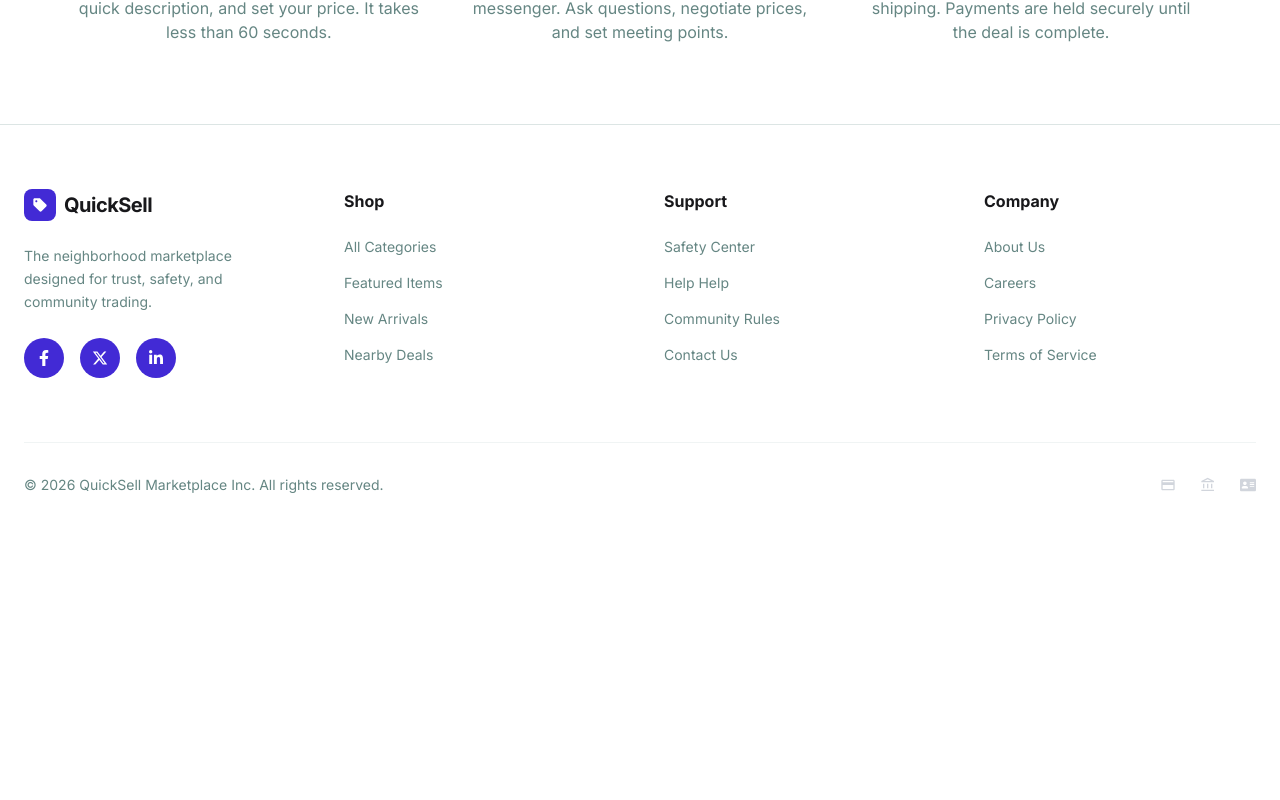
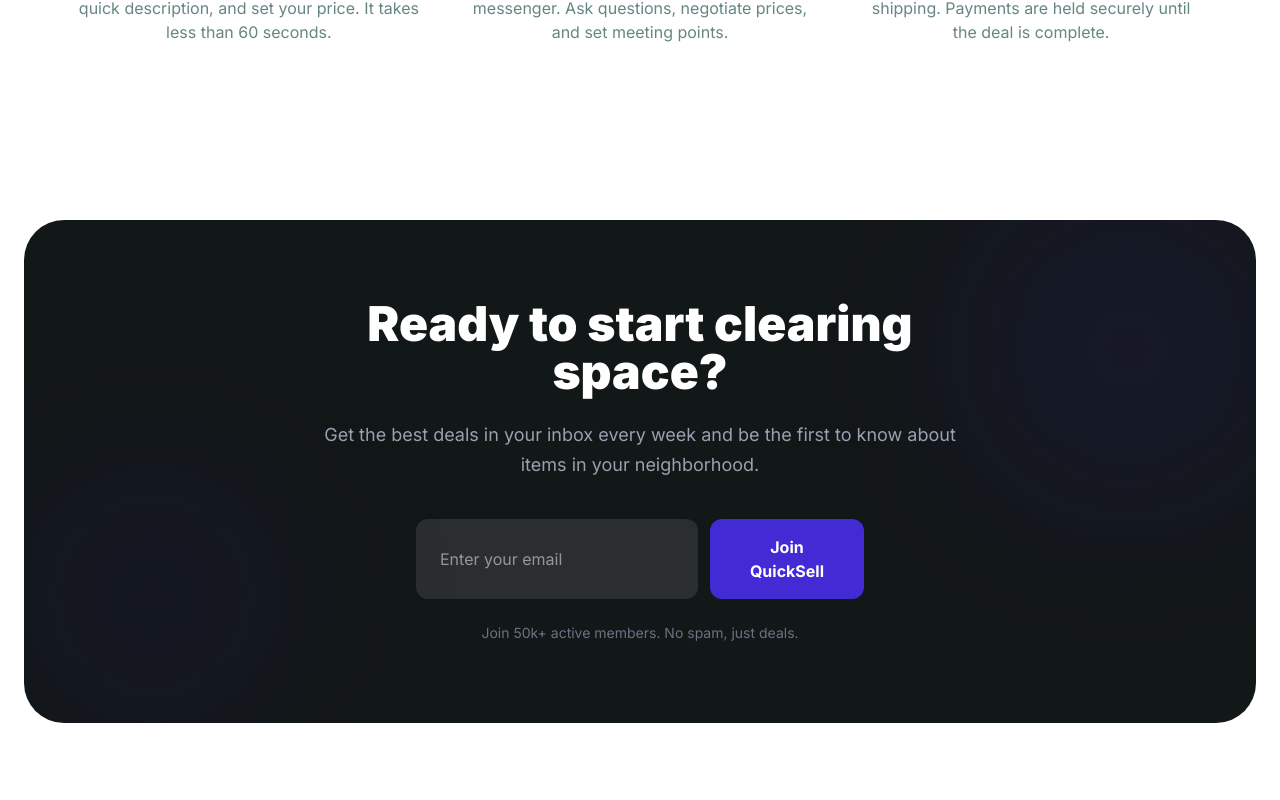
Before and after one commit to MdRehanAli/quick-sell, a Next.js app: page / in a window 1280 px wide. Shown: the part 2620-3420 px from the top of the page. Before the commit the page ends 3179 px from the top, so only its background shows below. Built offline with nearby package versions, Linux system fonts and the light colour scheme.

Commit message:
Added Newsletter

```diff
--- a/src/app/page.jsx
+++ b/src/app/page.jsx
@@ -1,6 +1,7 @@
 import Banner from "@/components/Banner";
 import Categories from "@/components/Categories";
 import Features from "@/components/Features";
+import Newsletter from "@/components/Newsletter";
 import Testimonials from "@/components/Testimonials";
 import Trade from "@/components/Trade";
 import Works from "@/components/Works";
@@ -15,6 +16,7 @@
       <Trade></Trade>
       <Testimonials></Testimonials>
       <Works></Works>
+      <Newsletter></Newsletter>
     </div>
   );
 }
--- /dev/null
+++ b/src/components/Newsletter.jsx
@@ -0,0 +1,31 @@
+import React from 'react';
+
+const Newsletter = () => {
+    return (
+        <section className="max-w-7xl mx-auto px-6 py-24">
+            <div className="bg-[#121717] text-white rounded-[2.5rem] p-12 lg:p-20 text-center relative overflow-hidden">
+                <div className="absolute top-0 right-0 w-64 h-64 bg-primary/20 blur-[120px] rounded-full"></div>
+                <div className="absolute bottom-0 left-0 w-64 h-64 bg-primary/10 blur-[100px] rounded-full"></div>
+                <div className="relative z-10 max-w-2xl mx-auto">
+                    <h2 className="text-4xl lg:text-5xl font-black mb-6">Ready to start clearing space?</h2>
+                    <p className="text-gray-400 text-lg mb-10 leading-relaxed">
+                        Get the best deals in your inbox every week and be the first to know about items in your neighborhood.
+                    </p>
+                    <div className="flex flex-col sm:flex-row gap-3 max-w-md mx-auto">
+                        <input
+                            className="flex-1 rounded-xl bg-white/10 border-white/20 focus:border-primary focus:ring-primary text-white py-4 px-6"
+                            placeholder="Enter your email"
+                            type="email"
+                        />
+                        <button className="bg-primary hover:bg-primary/90 text-white font-bold py-4 px-8 rounded-xl transition-all">
+                            Join QuickSell
+                        </button>
+                    </div>
+                    <p className="mt-6 text-sm text-gray-500">Join 50k+ active members. No spam, just deals.</p>
+                </div>
+            </div>
+        </section>
+    );
+};
+
+export default Newsletter;
```
